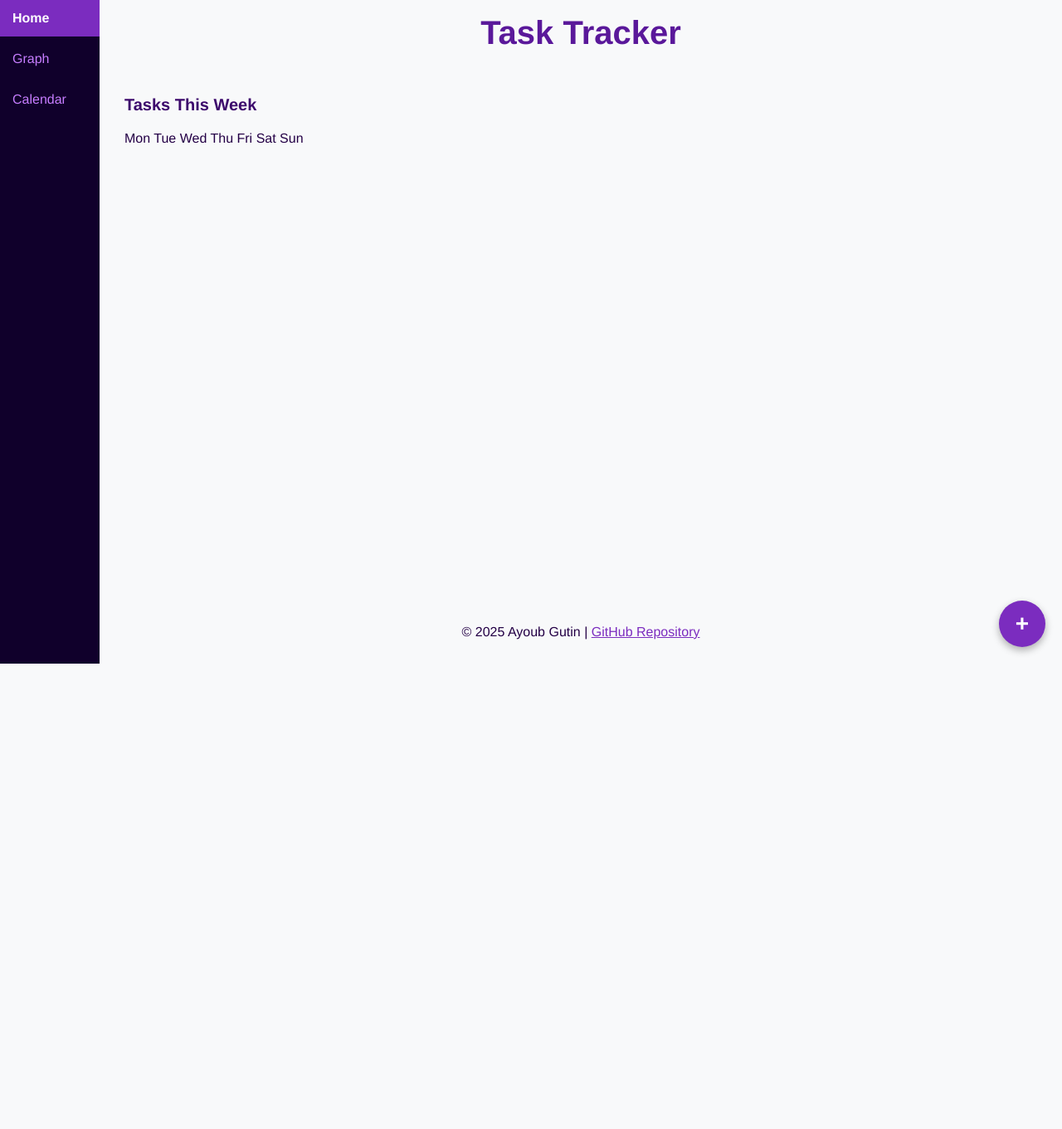
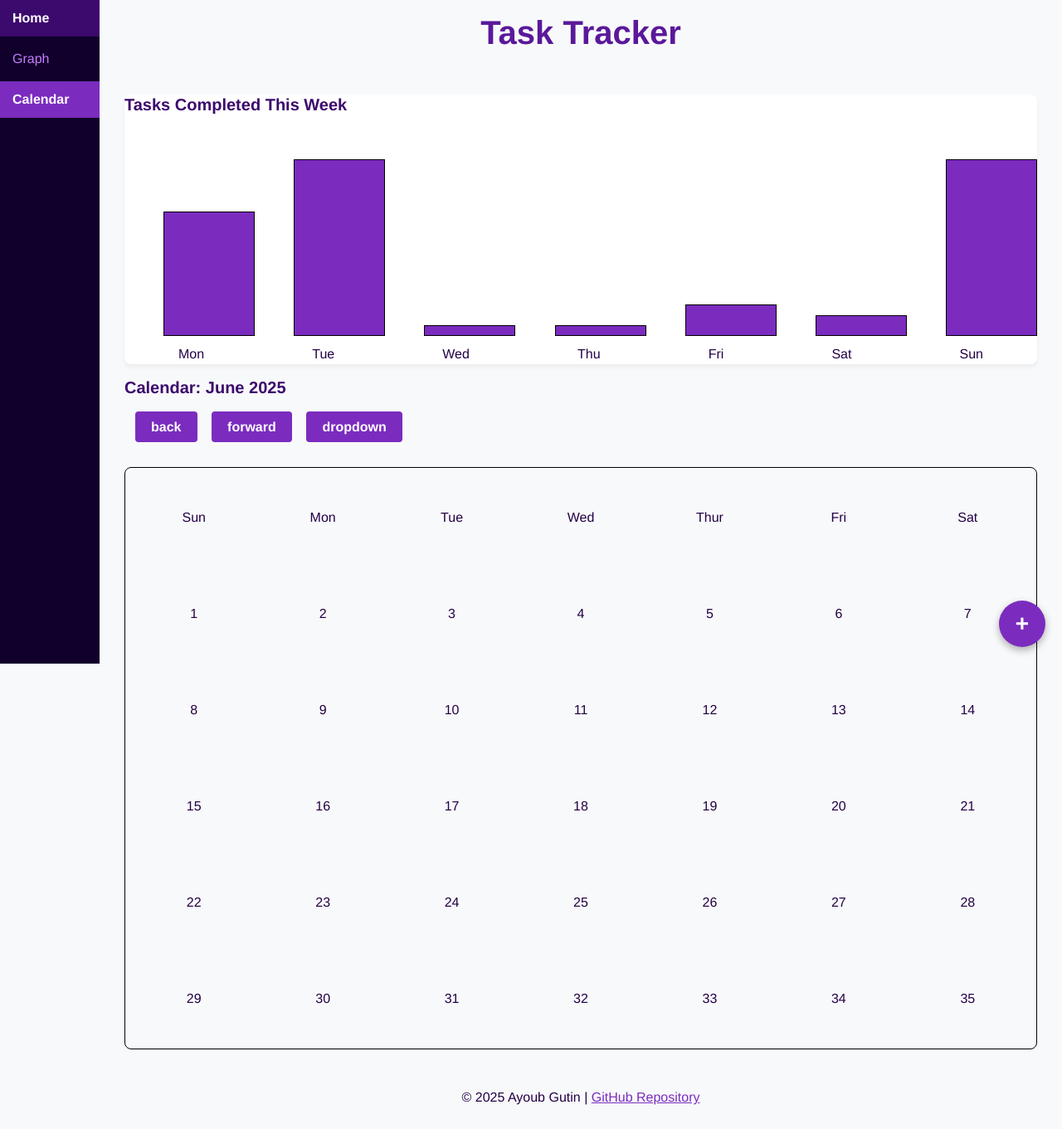
Before and after one commit to AyoubGutin/task-tracker, a Flask app: page /calendar in a window 1280 px wide. Shown: the whole page at 83% size. Before the commit the page ends 800 px from the top, so only its background shows below. Run offline with Flask 3, Linux system fonts and the light colour scheme.

Commit message:
calendar view structure

```diff
--- a/static/css/styles.css
+++ b/static/css/styles.css
@@ -101,7 +101,6 @@ fieldset legend {
   font-size: 1.5rem;
   color: var(--colour-dark-text);
   padding: 0.5em;
-  margin-bottom: 1em;
 }
 
 textarea {
@@ -262,4 +261,69 @@ button.delete-btn {
 }
 
 /* ------------------------------------------------------------------ */
-/* Navigation styling */
+/* Bar Chart Styling */
+.chart-container {
+  background-color: #fff;
+  border-radius: 8px;
+  box-shadow: 0 4px 5px rgba(0, 0, 0, 0.05);
+}
+
+.chart-bars {
+  display: flex;
+  flex-direction: row;
+  align-items: flex-end;
+  height: 250px;
+}
+
+.bar {
+  width: 10%;
+  background-color: var(--colour-primary);
+  border: 1px solid black;
+  margin-left: auto;
+}
+.bar:nth-child(1) {
+  height: 60%;
+}
+.bar:nth-child(2) {
+  height: 85%;
+}
+.bar:nth-child(3) {
+  height: 5%;
+}
+.bar:nth-child(4) {
+  height: 5%;
+}
+.bar:nth-child(5) {
+  height: 15%;
+}
+.bar:nth-child(6) {
+  height: 10%;
+}
+.bar:nth-child(7) {
+  height: 85%;
+}
+
+.chart-labels {
+  display: flex;
+  justify-content: space-around;
+  padding-top: 1rem;
+}
+
+/* ------------------------------------------------------------------ */
+/* Calendar Chart Styling */
+.calendar-grid {
+  display: grid;
+  grid-template-columns: repeat(7, 1fr); /* 7 equal columns */
+  grid-auto-rows: minmax(100px, auto);
+  column-gap: 10px;
+  row-gap: 1em;
+  border: 1px solid black;
+  border-radius: 8px;
+  padding: 1rem;
+  align-items: center;
+  justify-items: center;
+}
+
+.calendar-header {
+  margin-bottom: 3rem;
+}
--- a/templates/add_task.html
+++ b/templates/add_task.html
@@ -18,9 +18,9 @@
     <!-- Navigation Bar-->
     <nav>
       <ul>
-        <li class='active'><a href="{{ url_for('index') }}">Home</a></li>
+        <li><a href="{{ url_for('index') }}">Home</a></li>
         <li><a href="#">Graph</a></li>
-        <li><a href='#'>Calendar View</a></li>
+        <li><a href='{{ url_for('calendar_page') }}'>Calendar</a></li>
       </ul>
     </nav>
 
--- a/templates/calendar.html
+++ b/templates/calendar.html
@@ -18,16 +18,16 @@
     <!-- Navigation Bar-->
     <nav>
       <ul>
-        <li class='active'><a href='{{ url_for('index') }}'>Home</a></li>
+        <li><a href='{{ url_for('index') }}'>Home</a></li>
         <li><a href='#'>Graph </a></li>
-        <li><a href='{{ url_for('calendar_page') }}'>Calendar</a></li>
+        <li class='active'><a href='{{ url_for('calendar_page') }}'>Calendar</a></li>
       </ul>
     </nav>
 
     <main>
         <div class='chart-container'> <!-- Holds the weekly activity -->
-            <h2>Tasks This Week</h2>
-            <div class='chart-bars'> <!-- Holds the calendar bars -->
+            <h2>Tasks Completed This Week</h2>
+            <div class='chart-bars'> <!-- Holds the chart bars -->
                 <div class='bar'></div>
                 <div class='bar'></div>
                 <div class='bar'></div>
@@ -44,6 +44,63 @@
                 <span>Fri</span>
                 <span>Sat</span>
                 <span>Sun</span>
+            </div>
+        </div>
+
+        <div class='calendar.container'>
+            <div class='calendar-header'>
+                <h2>Calendar: June 2025</h2>
+                <button class='back-arrow'>back</button>
+                <button class='forward-arrow'>forward</button>
+                <button class='dropdown'>dropdown</button>
+            </div>
+            <div class='calendar-grid'>
+                <!--Day Name -->
+                <div class='day-name'>Sun</div>
+                <div class='day-name'>Mon</div>
+                <div class='day-name'>Tue</div>
+                <div class='day-name'>Wed</div>
+                <div class='day-name'>Thur</div>
+                <div class='day-name'>Fri</div>
+                <div class='day-name'>Sat</div>
+
+                <!-- Dates-->
+                <div class='date-cell'>1</div>
+                <div class='date-cell'>2</div>
+                <div class='date-cell'>3</div>
+                <div class='date-cell'>4</div>
+                <div class='date-cell'>5</div>
+                <div class='date-cell'>6</div>
+                <div class='date-cell'>7</div>
+                <div class='date-cell'>8</div>
+                <div class='date-cell'>9</div>
+                <div class='date-cell'>10</div>
+                <div class='date-cell'>11</div>
+                <div class='date-cell'>12</div>
+                <div class='date-cell'>13</div>
+                <div class='date-cell'>14</div>
+                <div class='date-cell'>15</div>
+                <div class='date-cell'>16</div>
+                <div class='date-cell'>17</div>
+                <div class='date-cell'>18</div>
+                <div class='date-cell'>19</div>
+                <div class='date-cell'>20</div>
+                <div class='date-cell'>21</div>
+                <div class='date-cell'>22</div>
+                <div class='date-cell'>23</div>
+                <div class='date-cell'>24</div>
+                <div class='date-cell'>25</div>
+                <div class='date-cell'>26</div>
+                <div class='date-cell'>27</div>
+                <div class='date-cell'>28</div>
+                <div class='date-cell'>29</div>
+                <div class='date-cell'>30</div>
+                <div class='date-cell'>31</div>
+                <div class='date-cell'>32</div>
+                <div class='date-cell'>33</div>
+                <div class='date-cell'>34</div>
+                <div class='date-cell'>35</div>
+            </div>
         </div>
 
     </main>
```
